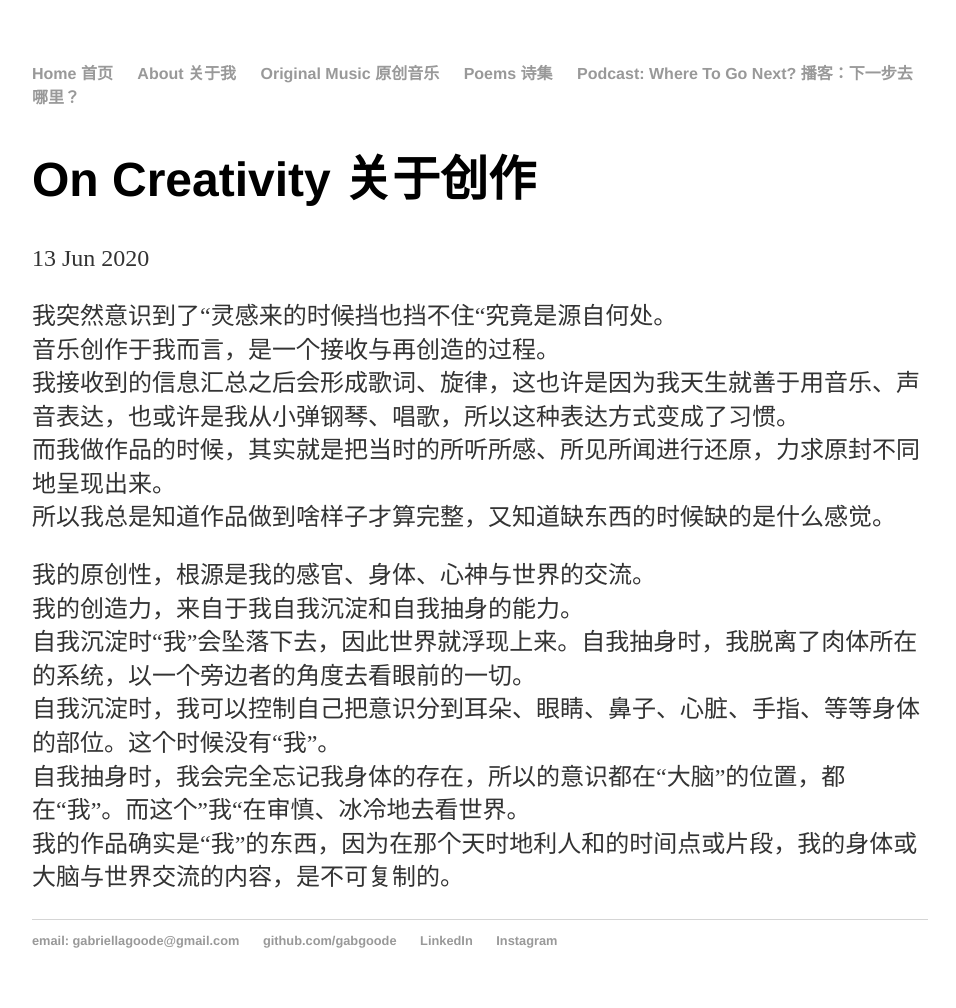
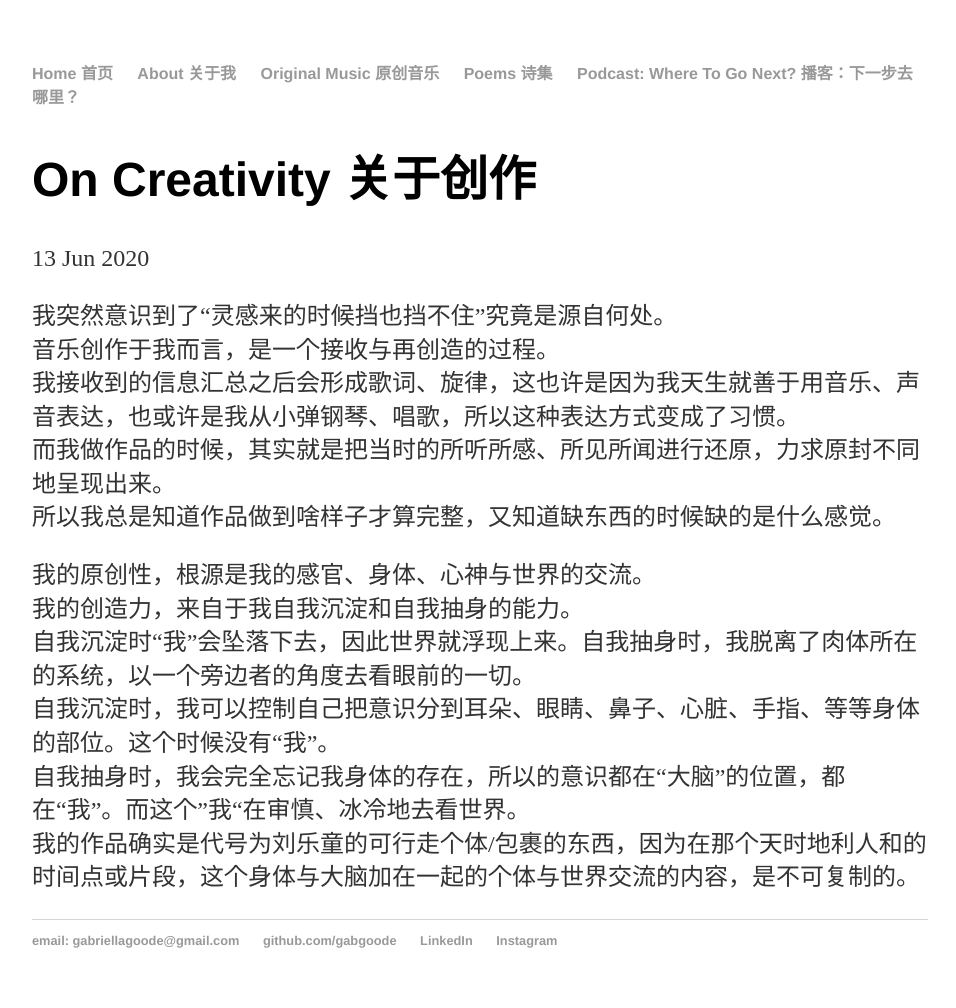
Before and after one commit to gabgoode/gabgoode.github.io, a Jekyll site: the page built from _posts/2020-06-13-on-creativity.md, in a window 1280 px wide. Shown: the whole page, without its empty margins (160-1116 px from the left). Built offline with Jekyll 4.4.1, drawn with Linux system fonts in a browser that asks for light colours.

Commit message:
Update 2020-06-13-on-creativity.md

```diff
--- a/_posts/2020-06-13-on-creativity.md
+++ b/_posts/2020-06-13-on-creativity.md
@@ -4,7 +4,7 @@ title: "On Creativity 关于创作"
 date: 2020-06-13
 ---
 
-我突然意识到了“灵感来的时候挡也挡不住“究竟是源自何处。<br/>
+我突然意识到了“灵感来的时候挡也挡不住”究竟是源自何处。<br/>
 音乐创作于我而言，是一个接收与再创造的过程。<br/>
 我接收到的信息汇总之后会形成歌词、旋律，这也许是因为我天生就善于用音乐、声音表达，也或许是我从小弹钢琴、唱歌，所以这种表达方式变成了习惯。<br/>
 而我做作品的时候，其实就是把当时的所听所感、所见所闻进行还原，力求原封不同地呈现出来。<br/>
@@ -15,4 +15,4 @@ date: 2020-06-13
 自我沉淀时“我”会坠落下去，因此世界就浮现上来。自我抽身时，我脱离了肉体所在的系统，以一个旁边者的角度去看眼前的一切。<br/>
 自我沉淀时，我可以控制自己把意识分到耳朵、眼睛、鼻子、心脏、手指、等等身体的部位。这个时候没有“我”。<br/>
 自我抽身时，我会完全忘记我身体的存在，所以的意识都在“大脑”的位置，都在“我”。而这个”我“在审慎、冰冷地去看世界。<br/>
-我的作品确实是“我”的东西，因为在那个天时地利人和的时间点或片段，我的身体或大脑与世界交流的内容，是不可复制的。<br/>
+我的作品确实是代号为刘乐童的可行走个体/包裹的东西，因为在那个天时地利人和的时间点或片段，这个身体与大脑加在一起的个体与世界交流的内容，是不可复制的。<br/>
```
